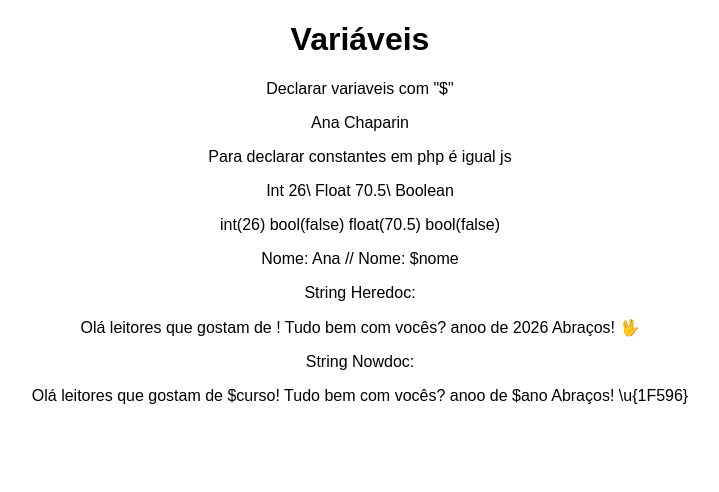
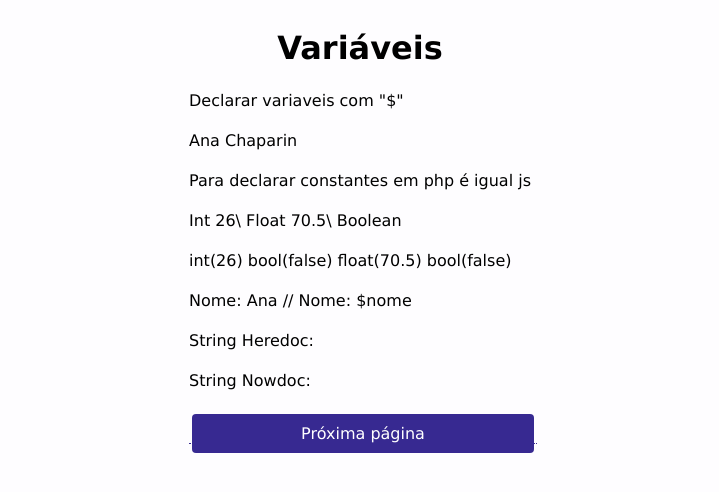
Before and after one commit to AnaScassa/Curso-PHP-POO, a PHP site: page /variaveis.php in a window 1280 px wide. Shown: the top 492 px of the page, without its empty margins (280-999 px from the left). Run offline with PHP 8.4, Linux system fonts and the light colour scheme; data that the repository does not hold is empty.

Commit message:
basico php

```diff
--- a/projeto01/style.css
+++ b/projeto01/style.css
@@ -1,3 +1,227 @@
-h1, p{
-    font-family: Arial, Helvetica, sans-serif;
+@charset "UTF-8";
+
+* {
+    font-family: Verdana, Geneva, Tahoma, sans-serif;
+    box-sizing: border-box;
 }
+
+/* ELEMENTOS DA INTERFACE */
+
+body {
+    background-color: #fefdff;
+    background-image: linear-gradient(180deg, #fefdff, #fefdff);
+    background-repeat: no-repeat;
+    background-position: center center;
+    background-size: cover;
+    background-attachment: fixed;
+
+    display: flex;
+    flex-direction: column;
+    flex-wrap: nowrap;
+    justify-content: center;
+    align-items: center;
+}
+
+header, main, section, article {
+    max-width: 700px;
+}
+
+header > h1 {
+    color: white;
+    text-shadow: 3px 3px 0px black;
+}
+
+main, section, article {
+    background-color: white;
+    padding: 15px;
+    margin-bottom: 20px;
+    border-radius: 10px;
+    box-shadow: 0px 0px 20px rgba(0, 0, 0, 0.502);
+}
+
+footer {
+    display: block;
+    width: 100vw;
+    background-color: #ffffff;
+    color: white;
+    text-align: center;
+    margin-top: auto;
+    padding: 5px;
+}
+
+p {
+    text-align: justify;
+    line-height: 1.5em;
+}
+
+h2, h3, h4 {
+    color: #372991;
+    margin: 0 0 10px 0;
+}
+
+a {
+    color: #15142b;
+    background-color: #fefdff;
+    padding: 0 3px;
+    font-weight: 600;
+    text-decoration: none;
+    border-bottom: .5px dotted #372991;
+}
+
+a:hover {
+    color: #372991;
+    border-bottom: 1px solid #372991;
+}
+
+/* TABELAS E LISTAS */
+
+table {
+    min-width: 400px;
+    border-spacing: 0px;
+    border: 0.5px solid #372991;
+    margin: 10px auto;
+}
+
+table th {
+    background-color: #fefdff;
+    color: white;
+    padding: 5px;
+    text-align: left;
+}
+
+table td {
+    padding: 5px;
+}
+
+table tr {
+    background-color: rgba(55, 41, 145, 0.05);
+}
+
+table tr:nth-child(odd) {
+    background-color: rgba(55, 41, 145, 0.3);
+}
+
+table.divisao {
+    border: 1px solid white;
+}
+
+table.divisao td {
+    background-color: white;
+    padding: 20px;
+    text-align: center;
+    font-size: 2.5em;
+}
+
+table.divisao  tr:nth-child(1) td:nth-child(2) {
+    border-bottom: 3px solid black;
+    border-left: 3px solid black;
+}
+
+table.divisao tr:nth-child(2) td:nth-child(2) {
+    border-left: 3px solid black;
+}
+
+table.divisao tr:nth-child(2) td:nth-child(1) {
+    text-decoration: underline;
+}
+
+ul > li::marker {
+    color: #372991;
+}
+
+/* ELEMENTOS DE FORMULÁRIO */
+
+form {
+    background-color: rgba(55, 41, 145, 0.2);
+    padding: 15px;
+    border-radius: 10px;
+}
+
+form label {
+    display: block;
+    width: fit-content;
+    font-size: 0.8em;
+    font-weight: 100;
+    background-color: rgba(55, 41, 145, 0.2);
+    padding: 3px 7px;
+    margin-top: 10px;
+    margin-bottom: 0px;
+    border-radius: 5px;
+}
+
+input[type=text], [type=number], select, input[type=date], input[type=date], input[type=datetime], input[type=email], input[type=month], input[type=password], input[type=range], input[type=tel], input[type=time], input[type=week] {
+    width: 100%;
+    padding: 12px 20px;
+    font-size: 1em;
+    margin: 8px 0;
+    display: inline-block;
+    border: 1px solid #ccc;
+    border-radius: 4px;
+    box-sizing: border-box;
+}
+
+input[type=submit] {
+    width: 100%;
+    background-color: #4CAF50;
+    font-size: 1em;
+    color: white;
+    padding: 10px 20px;
+    margin: 5px 0;
+    border: none;
+    border-radius: 4px;
+    cursor: pointer;
+}
+
+input[type=submit]:hover {
+    background-color: #45a049;
+}
+
+input[type=reset] {
+    width: 100%;
+    background-color: #eb9903;
+    font-size: 1em;
+    color: white;
+    padding: 10px 20px;
+    margin: 5px 0;
+    border: none;
+    border-radius: 4px;
+    cursor: pointer;
+}
+
+input[type=reset]:hover {
+    background-color: #c27013;
+}
+
+input[type=button], button {
+    width: 100%;
+    background-color: #372991;
+    font-size: 1em;
+    color: white;
+    padding: 10px 20px;
+    margin: 5px 0;
+    border: none;
+    border-radius: 4px;
+    cursor: pointer;
+}
+
+input[type=button]:hover, button:hover {
+    background-color: #291f6c;
+}
+
+fieldset {
+    border: 0.5px dotted #372991;
+}
+
+fieldset > legend {
+    font-size: 0.8em;
+    font-weight: 100;
+    background-color: rgba(55, 41, 145, 0.2);
+    padding: 3px 7px;
+    border-radius: 5px;
+}
+
+input[type=radio] + label, input[type=checkbox] + label {
+    display: inline-block;
+    font-size: 1em;
+    background-color: rgba(0, 0, 0, 0);
+}
--- a/projeto01/variaveis.php
+++ b/projeto01/variaveis.php
@@ -43,26 +43,27 @@
         <p>
             <?php
             //Serve para quebrar texto sem ser com \n, mas n funciona mt
-                echo <<< TESTE
-                    Olá leitores que gostam de $curso!
-                        Tudo bem com vocês?
-                        anoo de $ano
-                    Abraços! \u{1F596}
-                TESTE;
+                //echo <<< TESTE
+                  //  Olá leitores que gostam de $curso!
+                    //    Tudo bem com vocês?
+                      //  anoo de $ano
+                    //Abraços! \u{1F596}
+                //TESTE;
             ?>
         </p>
         <p>String Nowdoc:</p>
         <p>
             <?php
             //Serve para quebrar texto sem ser com \n, mas n funciona mt
-                echo <<< 'TESTE'
-                    Olá leitores que gostam de $curso!
-                        Tudo bem com vocês?
-                        anoo de $ano
-                    Abraços! \u{1F596}
-                TESTE;
+                //echo <<< 'TESTE'
+                //    Olá leitores que gostam de $curso!
+                //        Tudo bem com vocês?
+                //        anoo de $ano
+                //    Abraços! \u{1F596}
+                //TESTE;
             ?>
         </p>
+        <a href="formulario.html"><button>Próxima página</button></a>
     </center>
 </body>
 </html>
```
Also changed, not shown: projeto01/datas.php (+13 -5 lines), projeto01/formulario.html (added, +31 -0 lines), projeto01/formulario2.php (added, +27 -0 lines).
